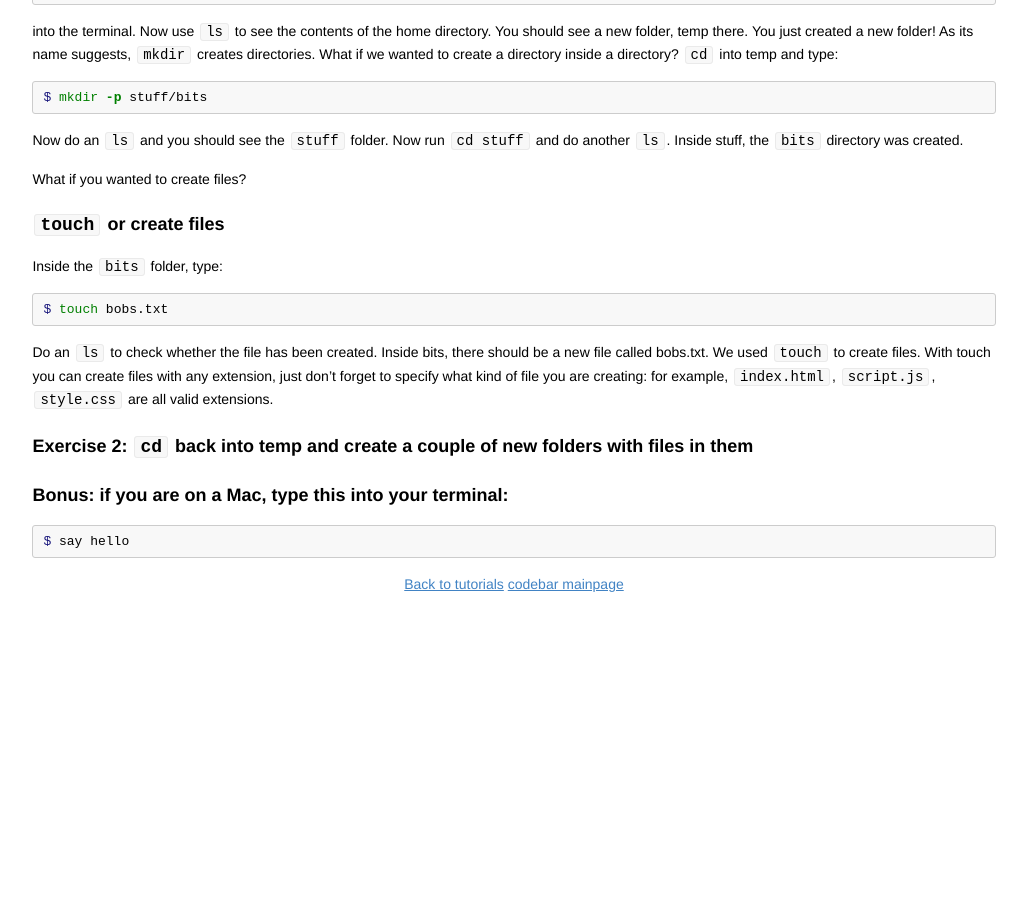
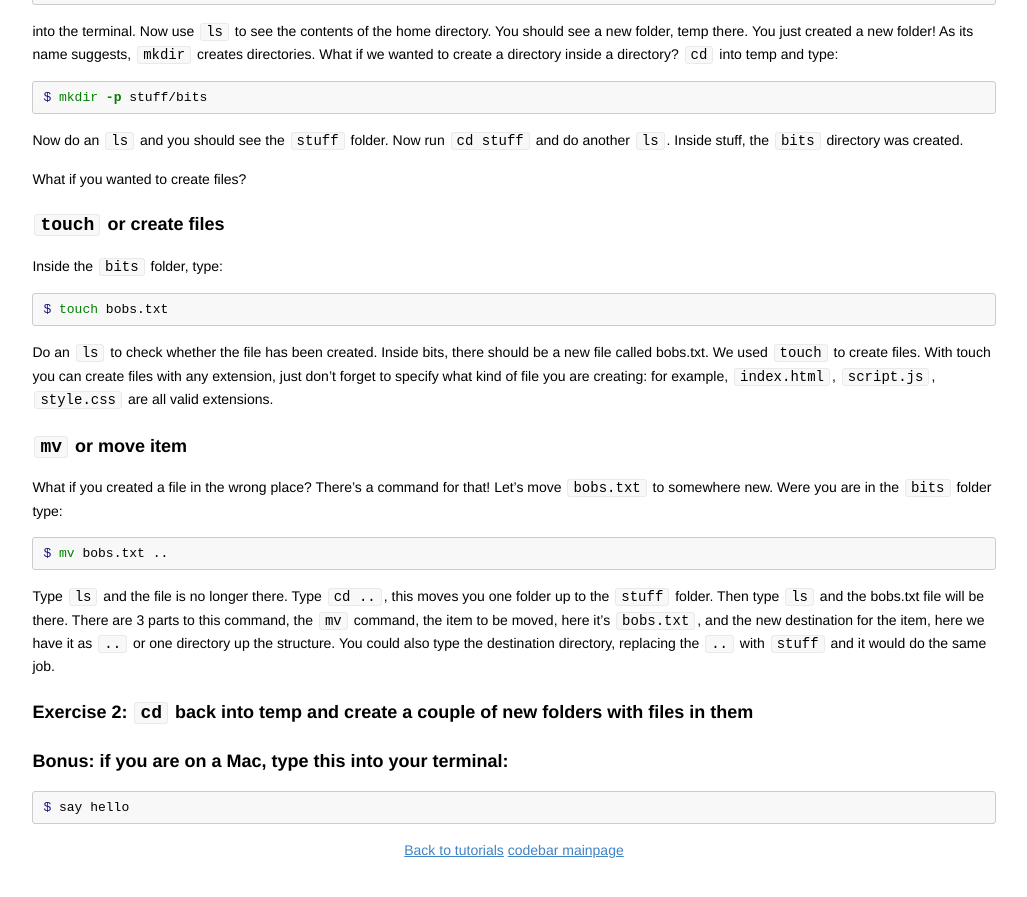
Before and after one commit to codebar/tutorials, a Jekyll site: the page built from command-line/introduction/tutorial.md, in a window 1280 px wide and 900 px high, scrolled down 2195 px. Shown: the top 897 px of the window, without its empty margins (126-1153 px from the left). Built offline with Jekyll 4.4.1, drawn with Linux system fonts in a browser that asks for light colours; before the commit the page ends 2829 px from its top, so only the background shows below that.

Commit message:
add mv instructions

````diff
--- a/command-line/introduction/tutorial.md
+++ b/command-line/introduction/tutorial.md
@@ -122,6 +122,16 @@ $ touch bobs.txt
 
 Do an `ls` to check whether the file has been created. Inside bits, there should be a new file called bobs.txt. We used `touch` to create files. With touch you can create files with any extension, just don't forget to specify what kind of file you are creating: for example, `index.html`, `script.js`, `style.css` are all valid extensions.
 
+### `mv` or move item
+
+What if you created a file in the wrong place? There's a command for that! Let's move `bobs.txt` to somewhere new. Were you are in the `bits` folder type:
+
+```bash
+$ mv bobs.txt ..
+```
+
+Type `ls` and the file is no longer there. Type `cd ..`, this moves you one folder up to the `stuff` folder.  Then type `ls` and the bobs.txt file will be there. There are 3 parts to this command, the `mv` command, the item to be moved, here it's `bobs.txt`, and the new destination for the item, here we have it as `..` or one directory up the structure. You could also type the destination directory, replacing the `..` with `stuff` and it would do the same job.
+
 ### Exercise 2: `cd` back into temp and create a couple of new folders with files in them
 
 ### Bonus: if you are on a Mac, type this into your terminal:
````
